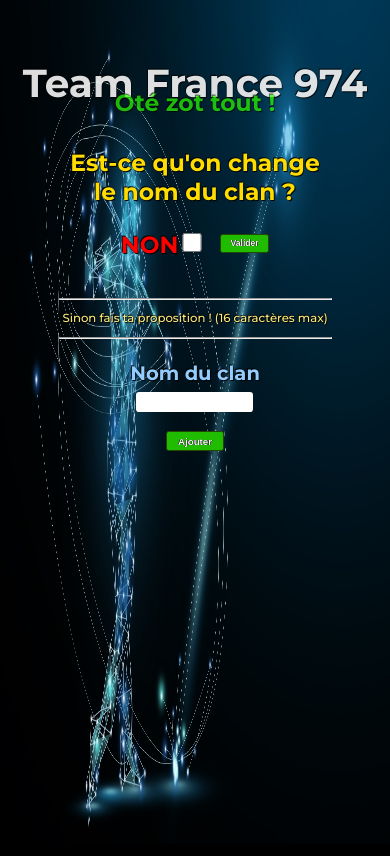
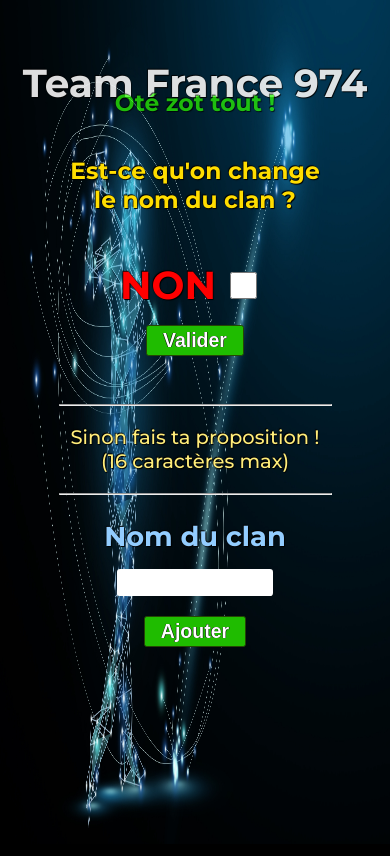
Before and after one commit to lutinmaviou/gc-clans-name-vote, a Next.js app: page / in a window 390 px wide. Shown: the top 856 px of the page. Built offline with nearby package versions, Linux system fonts and the light colour scheme; no server answers; the database is empty; a web font is replaced by a local one.

Commit message:
style: resize all for smallest mobile size

```diff
--- a/src/components/HomePage.css
+++ b/src/components/HomePage.css
@@ -32,7 +32,7 @@
 
 .question {
   font-size: 6vw;
-  margin: 8vw auto;
+  margin: 10vw auto;
   width: 70%;
   font-weight: bold;
 }
@@ -43,15 +43,14 @@
 
 .question .checkbox-container {
   color: red;
-  font-size: 6vw;
+  font-size: 10vw;
   width: 60%;
-  margin: auto;
+  margin: 12vw auto;
 }
 
 .question .checkbox-container #no {
-  width: 5vw;
-  height: 5vw;
-  margin-left: 1vw;
+  width: 12vw;
+  height: 7vw;
 }
 
 #no:hover{
@@ -59,16 +58,16 @@
 }
 
 .question button {
-  width: 30%;
-  height: 5vw;
-  margin-top: -0.4vw;
-  font-size: 2.2vw;
+  width: 60%;
+  height: 8vw;
+  font-size: 5vw;
+  margin-top: 2vw;
 }
 
 .suggestion-container {
   width: 70%;
   margin: 0 auto;
-  font-size: 3vw;
+  font-size: 5vw;
   color: rgb(255, 237, 122);
 }
 
@@ -78,13 +77,13 @@
 }
 
 .suggestion-container .suggestion-wrapper {
-  width: 60%;
+  width: 80%;
   margin: auto;
   padding: 4vw;
 }
 
 .suggestion-container label {
-  font-size: 5vw;
+  font-size: 7vw;
   font-weight: bold;
   color: rgb(147, 205, 255);
 }
@@ -92,18 +91,18 @@
 .suggestion-container #suggestion-input {
   border-radius: 0.8vw;
   border: none;
-  margin-top: 2vw;
-  width: 30vw;
-  height: 5vw;
-  font-size: 3vw;
+  margin-top: 4vw;
+  width: 40vw;
+  height: 7vw;
+  font-size: 4vw;
   font-weight: bold;
   cursor: text;
   padding: 0 1vw;
 }
 
 .suggestion-container button {
-  width: 15vw;
-  height: 5vw;
+  width: 26vw;
+  height: 8vw;
   margin-top: 5vw;
-  font-size: 2.5vw;
+  font-size: 5vw;
 }
--- a/src/components/HomePage.tsx
+++ b/src/components/HomePage.tsx
@@ -41,8 +41,8 @@ const HomePage: NextComponentType = () => {
         <section className="question">
           <form>
             <p>Est-ce qu'on change le nom du clan ?</p>
-            <div className="checkbox-container flex-row around items-center">
-              <div className="checkbox flex-row">
+            <div className="checkbox-container">
+              <div className="checkbox">
                 <label htmlFor="no">NON</label>
                 <input type="checkbox" name="no" id="no" onChange={handleCheckbox} />
               </div>
```
